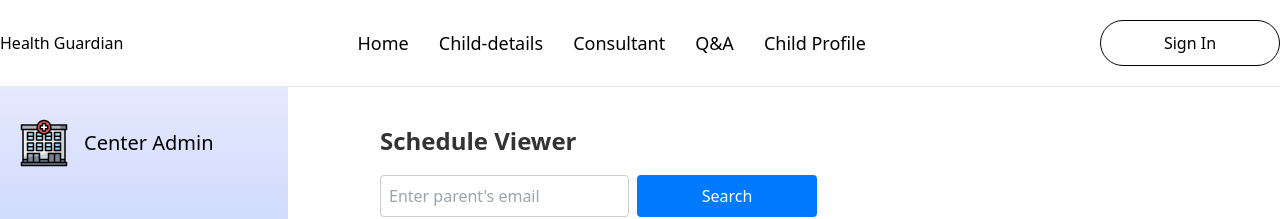
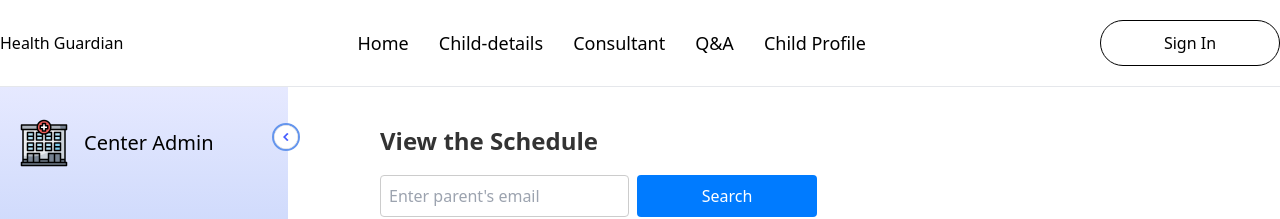
Before and after one commit to avanshh99/vaccination_track, a React (Vite) app in the folder frontend/Vaccine Record page/: page /schedule in a window 1280 px wide. Shown: the top 219 px of the page. Built offline with nearby package versions, Linux system fonts and the light colour scheme.

Commit message:
updated the schedule viewer and notify

```diff
--- a/frontend/Vaccine Record page/src/components/Schedule_viewer/Scheduleviewer.jsx
+++ b/frontend/Vaccine Record page/src/components/Schedule_viewer/Scheduleviewer.jsx
@@ -1,5 +1,4 @@
 import React, { useState } from 'react';
-import Notify from './Notify'; // Assuming Notify.js is in the same directory
 
 const ScheduleViewer = () => {
   const [email, setEmail] = useState('');
@@ -8,12 +7,12 @@ const ScheduleViewer = () => {
 
   const handleSearch = () => {
     // TODO: Implement actual API call to search for the email
+    // This is a mock implementation
     if (email === 'parent@example.com') {
       setSearchResult({
-        name: 'Kshitij Hundre',
+        name: 'John Doe',
         vaccine: 'COVID-19',
-        age: '10',
-        dob: '2014-04-15',
+        age: '2',
         date: '2024-10-15',
         time: '10:00 AM',
         status: 'Scheduled',
@@ -35,7 +34,7 @@ const ScheduleViewer = () => {
 
   return (
     <div style={{ padding: '1rem' }}>
-      <h2 style={{ fontSize: '1.5rem', fontWeight: 'bold', marginBottom: '1rem' }}>Schedule Viewer</h2>
+      <h2 style={{ fontSize: '1.5rem', fontWeight: 'bold', marginBottom: '1rem' }}>View the Schedule</h2>
       <div style={{ display: 'flex', gap: '0.5rem', marginBottom: '1rem' }}>
         <input
           type="email"
@@ -59,10 +58,9 @@ const ScheduleViewer = () => {
       )}
 
       {searchResult && (
-        <div style={{ border: '1px solid #ccc', padding: '1rem', borderRadius: '4px', marginBottom: '1rem' }}>
+        <div style={{ border: '1px solid #ccc', padding: '1rem', borderRadius: '4px' }}>
           <h3 style={{ fontWeight: 'bold' }}>{searchResult.name}</h3>
           <p>Age: {searchResult.age}</p>
-          <p>Date of Birth: {searchResult.dob}</p>
           <p>Gender: {searchResult.gender}</p>
           <p>Relationship: {searchResult.relationshipWithParent}</p>
           <p>Blood Group: {searchResult.bloodGroup}</p>
@@ -80,8 +78,6 @@ const ScheduleViewer = () => {
           )}
         </div>
       )}
-
-      <Notify />
     </div>
   );
 };
--- a/frontend/Vaccine Record page/src/components/Sidebar/Sidebar.jsx
+++ b/frontend/Vaccine Record page/src/components/Sidebar/Sidebar.jsx
@@ -188,13 +188,28 @@ const App = () => {
 
   return (
     <div className="flex">
-      <div className="fixed w-72 bg-gradient-to-b from-[#E6E9FF] to-[#6495ED] h-screen p-5 pt-8 overflow-y-auto">
+      <div
+        className={`${
+          open ? "w-72" : "w-20"
+        } bg-gradient-to-b from-[#E6E9FF] to-[#6495ED] h-screen p-5 pt-8 relative duration-300`}
+      >
+        <img
+          src="./src/assets/sidebar_icons/control.png"
+          className={`absolute cursor-pointer -right-3 top-9 w-7 border-[#6495ED] border-2 rounded-full ${
+            !open && "rotate-180"
+          }`}
+          onClick={() => setOpen(!open)}
+        />
         <div className="flex gap-x-4 items-center">
           <img
             src="./src/assets/sidebar_icons/admin.png"
-            className="cursor-pointer"
+            className={`cursor-pointer duration-500 ${open && "rotate-[360deg]"}`}
           />
-          <h1 className="text-black font-medium text-xl">
+          <h1
+            className={`text-black origin-left font-medium text-xl duration-200 ${
+              !open && "scale-0"
+            }`}
+          >
             Center Admin
           </h1>
         </div>
@@ -206,14 +221,14 @@ const App = () => {
                 ${menu.gap ? "mt-9" : "mt-2"}`}
             >
               <img src={`./src/assets/sidebar_icons/${menu.src}.png`} alt={menu.title} />
-              <Link to={menu.path || "#"} className="origin-left duration-200">
+              <Link to={menu.path || "#"} className={`${!open && "hidden"} origin-left duration-200`}>
                 {menu.title}
               </Link>
             </li>
           ))}
         </ul>
       </div>
-      <div className="ml-72 flex-1 p-7 bg-white min-h-screen">
+      <div className="h-screen flex-1 p-7 bg-white overflow-auto">
         {/* <Routes>
           <Route path="/vaccine-register" element={<VaccineRegisterForm />} />
           <Route path="/" element={<h1 className="text-2xl font-semibold">Home Page</h1>} />
```
